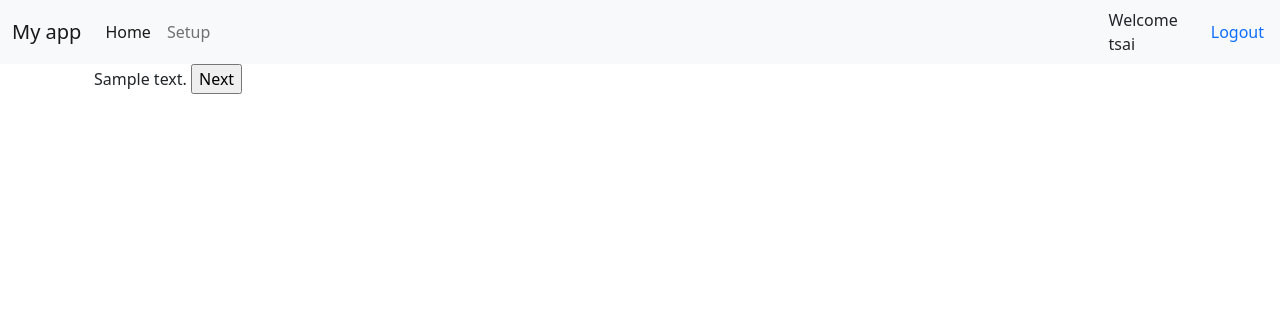
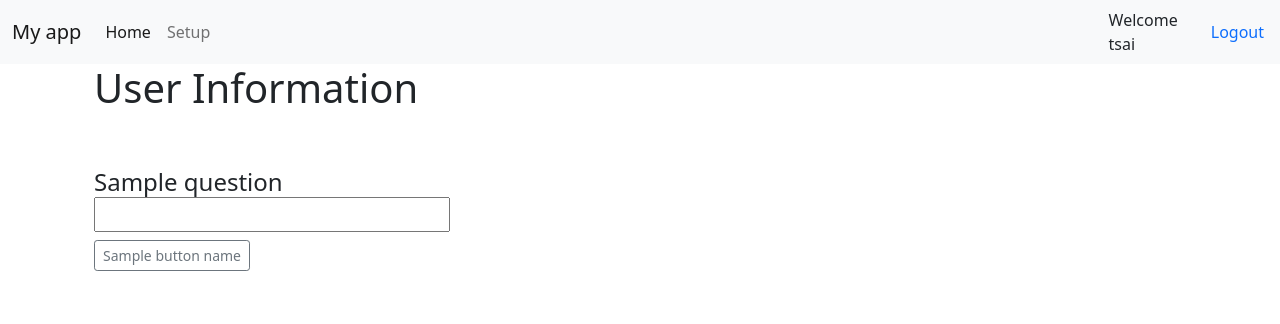
Before and after one commit to rramjee/FlaskApp, a Flask app: template templates/setup.html in a window 1280 px wide. Shown: the top 324 px of the page. Run offline with Flask 2, Linux system fonts and the light colour scheme; the template is opened without the code that fills it: most values are stand-ins (such as "Sample title", 1, 10 or a date in 2020); parts of the project's set-up code (start-up, migrations or seed data) failed here and were passed over; some libraries are stand-ins or nearby versions.

Commit message:
fromramjee

```diff
--- a/app.py
+++ b/app.py
@@ -30,42 +30,83 @@ class SetupQuestion(db.Model):
     ans1 = db.Column(db.String(50))
 
 
+class Userquestion:
+    def __init__(self):
+        self.q_count=-1
+        self.setup_questions = SetupQuestion.query.all()
 
+    def counter():
+        print("one")
+
+    def __len__(self):
+        return len(self.setup_questions)
+
+user_question = Userquestion()
+
+
+@app.route('/setup')
+def setup():
+    user_question.q_count += 1
+    button_name = "Next"
+    if user_question.q_count == len(user_question.setup_questions)-1:
+        button_name = "submit"
+    return render_template('setup.html', question=user_question.setup_questions[user_question.q_count].question,button_name=button_name,question_type = user_question.setup_questions[user_question.q_count].Type,listval = user_question.setup_questions[user_question.q_count].ListValues)
+
+@app.route('/thanks')
+def thanks():
+    user_question.q_count = 0
+    return render_template('thanksyou.html')
 
 @app.route('/')
 def index():
     return render_template("login.html")
 
 
-@app.route('/setup', methods=['POST','GET'])
-def setup():
-    # name = None
-    # form = NamerForm()
-    # if form.validate_on_submit():
-    #     name = form.name.data
-    #     form.name.data = ''
-    # return render_template("setup.html" ,form = form, name = name)
-    try:
-        #if len(setup_questions)==0:
-        setup_questions = SetupQuestion.query.all()
-        q_text = '<ul>'
-        for i in setup_questions:
-            q_text += '<li>' + i.question  + '</li>'
-            q_text += '</ul>'
+# @app.route('/setup', methods=['POST','GET'])
+# def setup():
+#     # name = None
+#     # form = NamerForm()
+#     # if form.validate_on_submit():
+#     #     name = form.name.data
+#     #     form.name.data = ''
+#     # return render_template("setup.html" ,form = form, name = name)
+#     try:
+#         global iterques
+#         #if len(setup_questions)==0:
+#         #setup_questions = SetupQuestion.query.all()
+#         #a = next(iter(setup_questions))
+#         #print(a.question)
+#         print(type(setup_questions))
+#         print(len(setup_questions))
 
-        # myques = next(iter(setup_questions))
-        # print(myques.question)
-        # #setup_questions = SetupQuestion.query.all()
-        # q_text = '<ul>'
-        # q_text += '<li>' + myques.question + '</li>'
-        # q_text += '</ul>'
-        # print("hi")
-        return render_template("setup.html" ,q_text = q_text)
-    except Exception as e:
-        # e holds description of the error
-        error_text = "<p>The error:<br>" + str(e) + "</p>"
-        hed = '<h1>Something is broken.</h1>'
-        return hed + error_text
+#         #print(next(iter(setup_questions)).question)
+#         print("1")
+#         #a = next(iter(iterques))
+#         print("2")
+#         #print(a)
+#         q_text = '<ul>'
+#         q_text += '<li>' + next(iterques).question  + '</li>'
+#         #q_text += '<li>' + "hello"  + '</li>'
+#         q_text += '</ul>'
+#         print("hi")
+#         print(q_text)
+#         #for i in setup_questions:
+#         #    q_text += '<li>' + a.question  + '</li>'
+#         #    q_text += '</ul>'
+
+#         # myques = next(iter(setup_questions))
+#         # print(myques.question)
+#         # #setup_questions = SetupQuestion.query.all()
+#         # q_text = '<ul>'
+#         # q_text += '<li>' + myques.question + '</li>'
+#         # q_text += '</ul>'
+#         # print("hi")
+#         return render_template("setup.html" ,q_text = q_text)
+#     except Exception as e:
+#         # e holds description of the error
+#         error_text = "<p>The error:<br>" + str(e) + "</p>"
+#         hed = '<h1>Something is broken.</h1>'
+#         return hed + error_text
 
 
 database={'tsai':'tsai99!'}
--- a/templates/setup.html
+++ b/templates/setup.html
@@ -2,10 +2,35 @@
 {%block content %}
 
 
-<form action="/next" method="post">
-      <div class = "container">
-        {{ q_text|safe }}
-        <input type="submit" value="Next">
-    </div>
-</form>
+
+
+<div class="container">
+  <h1>User Information</h1>
+
+  <br/><br/>
+
+      <h4>
+          {{ question }}
+      <br/>
+      {% if question_type == "List" %}
+
+      {% for val in listval.split(",") %}
+      <input type="checkbox"><label > {{val}}:</label> <br/>
+      {% endfor%}
+      {% else %}
+      <input type="text"/>
+      {% endif %}
+      </h4>
+
+
+
+
+  {% if "submit" == button_name %}
+    <a href="{{url_for('thanks')}}"
+        class="btn btn-outline-secondary btn-sm">{{ button_name }}</a>
+  {% else %}
+    <a href="{{url_for('setup')}}"
+    class="btn btn-outline-secondary btn-sm">{{ button_name }}</a>
+  {% endif %}
+</div>
 {%endblock%}
```
Also changed, not shown: templates/thanksyou.html (added, +8 -0 lines), 4 other files.
